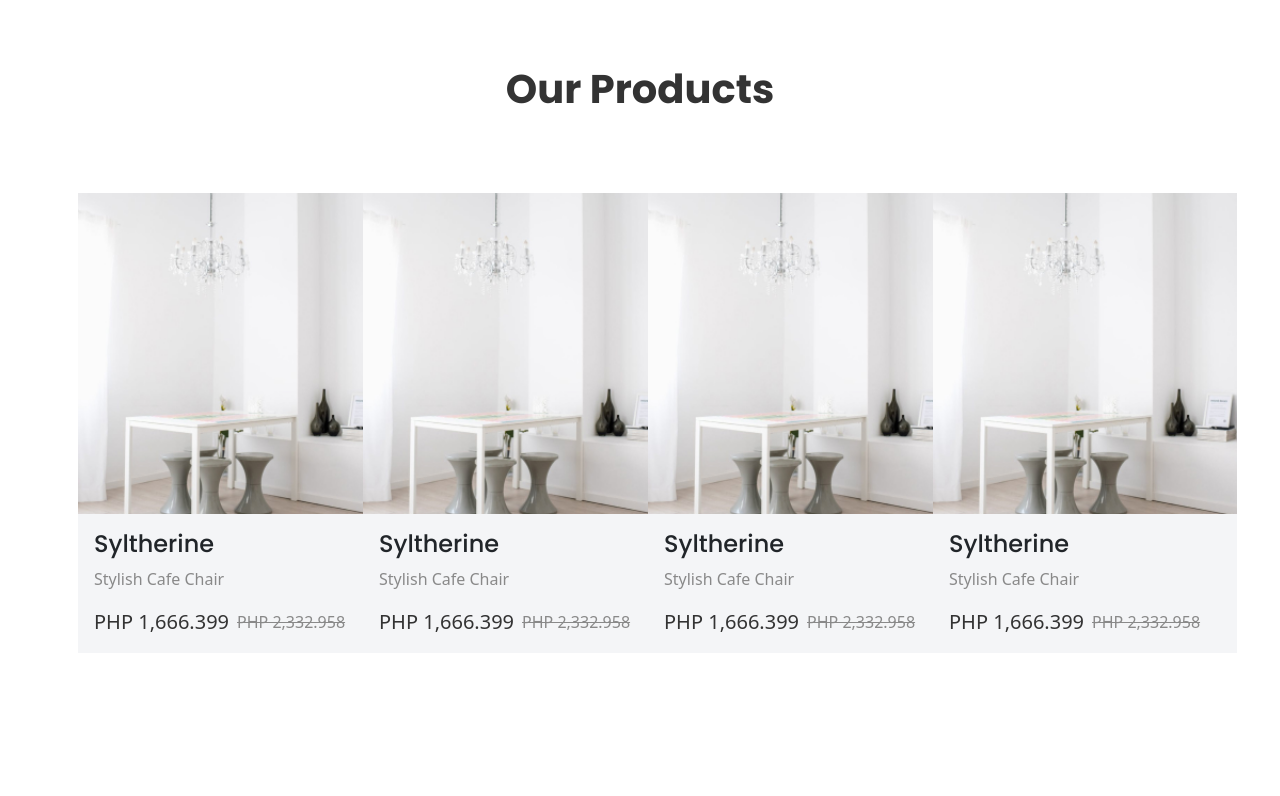
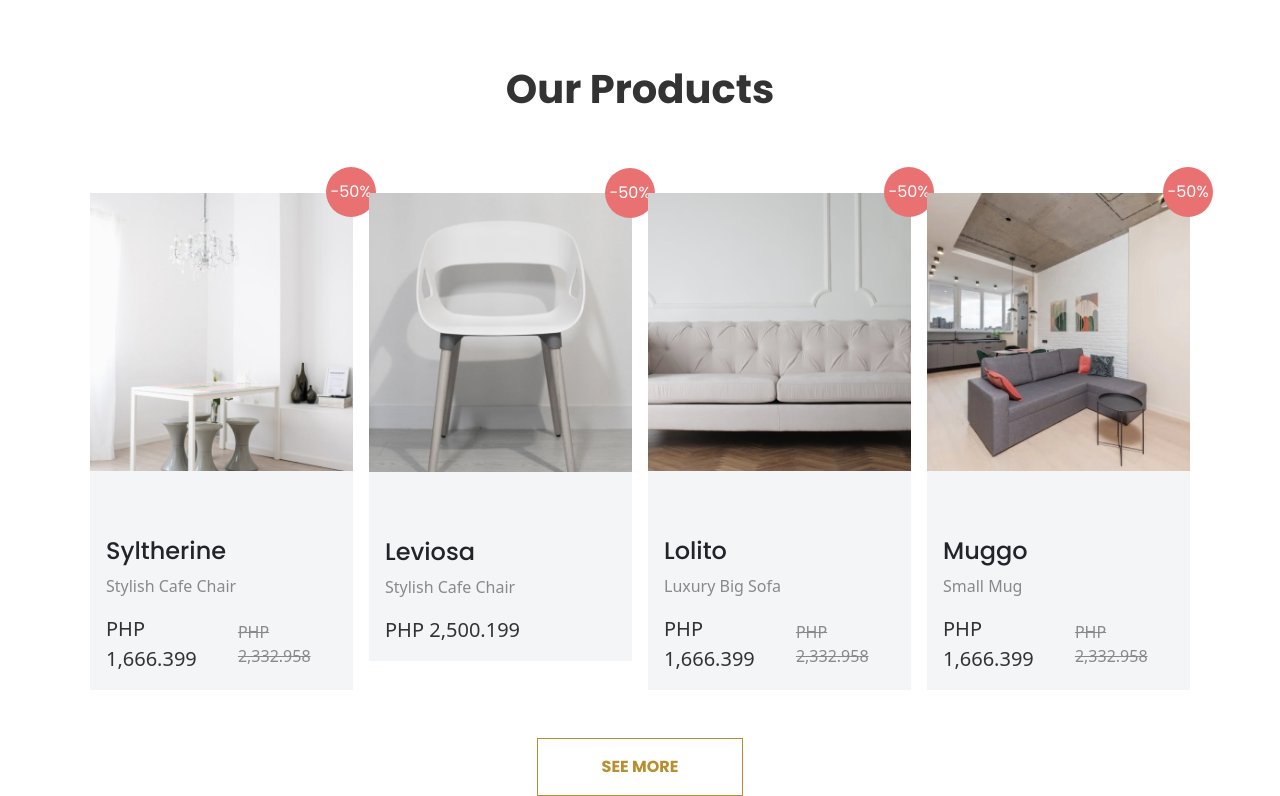
Before and after one commit to fritzgerald658/react-journey, a React (Vite) app: page / in a window 1280 px wide. Shown: the part 1436-2232 px from the top of the page. Before the commit the page ends 2113 px from the top, so only its background shows below. Built offline with nearby package versions, Linux system fonts and the light colour scheme.

Commit message:
sale rate balloon

```diff
--- a/src/furniro_components/OurProducts.jsx
+++ b/src/furniro_components/OurProducts.jsx
@@ -8,6 +8,7 @@ import furniroGrifo from "../furniro_assets/furniro-grifo.jpg";
 import furniroLeviosa from "../furniro_assets/furniro-leviosa.jpg";
 import furniroRespira from "../furniro_assets/furniro-respira.jpg";
 import "../furniro_components/OurProductsStyle.css";
+
 function OurProductsCard({
   productImage,
   productTitle,
@@ -18,13 +19,12 @@ function OurProductsCard({
 }) {
   return (
     <>
-      <div
-        className="card "
-        style={{ width: "19rem", height: "auto", borderRadius: "0px" }}
-      >
-        <div>{productSaleRateBalloon}</div>
+      <div className="card">
         <img src={productImage} className="card-img-top" alt="..." />
         <div className="card-body">
+          <div className="sale-rate-balloon d-flex justify-content-center">
+            {productSaleRateBalloon}
+          </div>
           <h5 className="card-title">{productTitle}</h5>
           <p
             className="card-text"
@@ -68,9 +68,10 @@ function OurProducts() {
           <h1>Our Products</h1>
         </header>
         <div className="container d-flex justify-content-center">
-          <div className="row d-lg-flex justify-content-center">
+          <div className="container p-0 m-0 row d-lg-flex justify-content">
             <div className="col-12 col-lg-4 col-xl-3  col-md-6 d-flex justify-content-center d-lg-block p-lg-2 my-3">
               <OurProductsCard
+                productSaleRateBalloon="-50%"
                 productImage={furniroSyltherine}
                 productTitle="Syltherine"
                 productSubtitle="Stylish Cafe Chair"
@@ -80,32 +81,38 @@ function OurProducts() {
             </div>
             <div className="col-12 col-lg-4 col-xl-3  col-md-6 d-flex justify-content-center d-lg-block p-lg-2 my-3">
               <OurProductsCard
-                productImage={furniroSyltherine}
-                productTitle="Syltherine"
+                productSaleRateBalloon="-50%"
+                productImage={furniroLeviosa}
+                productTitle="Leviosa"
                 productSubtitle="Stylish Cafe Chair"
+                productSalePrice="PHP 2,500.199"
+                productOriginalPrice=""
+              />
+            </div>
+            <div className="col-12 col-lg-4 col-xl-3  col-md-6 d-flex justify-content-center d-lg-block p-lg-2 my-3">
+              <OurProductsCard
+                productSaleRateBalloon="-50%"
+                productImage={furniroLolito}
+                productTitle="Lolito"
+                productSubtitle="Luxury Big Sofa"
                 productSalePrice="PHP 1,666.399"
                 productOriginalPrice="PHP 2,332.958"
               />
             </div>
             <div className="col-12 col-lg-4 col-xl-3  col-md-6 d-flex justify-content-center d-lg-block p-lg-2 my-3">
               <OurProductsCard
-                productImage={furniroSyltherine}
-                productTitle="Syltherine"
-                productSubtitle="Stylish Cafe Chair"
-                productSalePrice="PHP 1,666.399"
-                productOriginalPrice="PHP 2,332.958"
-              />
-            </div>
-            <div className="col-12 col-lg-4 col-xl-3  col-md-6 d-flex justify-content-center d-lg-block p-lg-2 my-3">
-              <OurProductsCard
-                productImage={furniroSyltherine}
-                productTitle="Syltherine"
-                productSubtitle="Stylish Cafe Chair"
+                productSaleRateBalloon="-50%"
+                productImage={furniroMuggo}
+                productTitle="Muggo"
+                productSubtitle="Small Mug"
                 productSalePrice="PHP 1,666.399"
                 productOriginalPrice="PHP 2,332.958"
               />
             </div>
           </div>
+        </div>
+        <div className="container d-flex justify-content-center mt-4">
+          <button>SEE MORE</button>
         </div>
       </div>
     </>
--- a/src/furniro_components/OurProductsStyle.css
+++ b/src/furniro_components/OurProductsStyle.css
@@ -7,6 +7,9 @@
 
 .card {
   border: none;
+  width: "25rem";
+  height: "auto";
+  border-radius: "0px";
 }
 
 .card img {
@@ -29,8 +32,73 @@
   color: var(--text-color);
 }
 
-@media (max-width: 1400px) {
+#our-product-parent-container button {
+  font-family: var(--primary-font);
+  padding: 1rem 4rem;
+  border: none;
+  cursor: pointer;
+  background-color: transparent;
+  font-size: 1rem;
+  font-weight: bold;
+  color: var(--primary-color);
+  border: 1px solid var(--primary-color);
+  transition: 0.4s;
+}
+
+#our-product-parent-container button:hover {
+  background-color: var(--primary-color);
+  color: white;
+}
+
+.sale-rate-balloon {
+  padding: 1rem;
+  font-size: 1rem;
+  font-family: var(--primary-font);
+  width: 50px;
+  height: 50px;
+  text-align: center;
+  align-items: center;
+  border-radius: 100%;
+  background-color: #e97171;
+  color: white;
+  position: relative;
+  top: -350px;
+  left: 260px;
+}
+
+@media (max-width: 768px) {
   .card {
-    width: 10rem;
+    width: 22rem;
+  }
+
+  #our-product-parent-container h1 {
+    font-size: 2rem;
   }
 }
+
+@media (min-width: 1400px) {
+  .sale-rate-balloon {
+    position: relative;
+    top: -320px;
+    left: 225px;
+  }
+}
+
+@media (min-width: 1200px) {
+  .sale-rate-balloon {
+    position: relative;
+    top: -320px;
+    left: 225px;
+    /* position: relative;
+    top: -270px;
+    left: 180px; */
+  }
+}
+
+@media (min-width: 992px) {
+  .sale-rate-balloon {
+    position: relative;
+    top: -320px;
+    left: 220px;
+  }
+}
```
